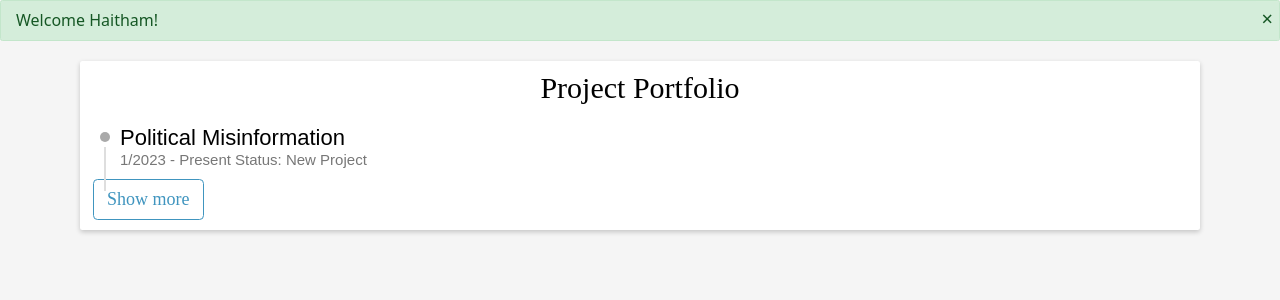
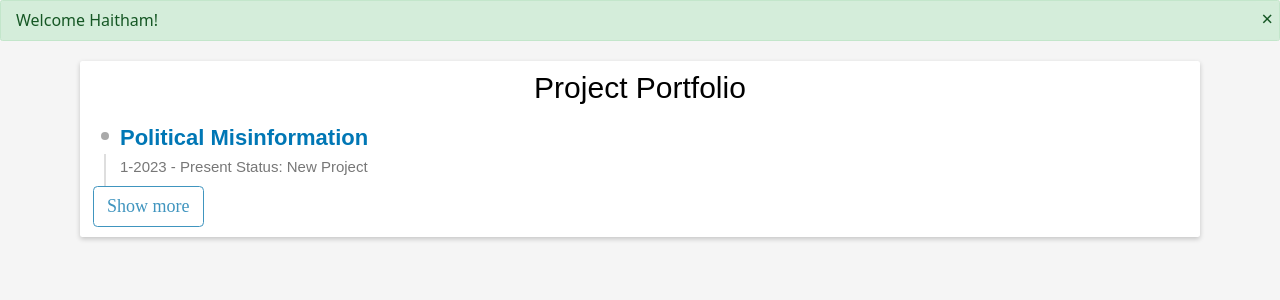
Before and after one commit to Haitham030303/AgileProject, a Flask app: page /profile/dashboard in a window 1280 px wide. Shown: the part 54-354 px from the top of the page. Run offline with Flask 3, Linux system fonts and the light colour scheme; a user stored in the database is signed in; data comes from the database, SQL or seed files in the repository; some libraries are stand-ins or nearby versions.

Commit message:
added a link to project titles

```diff
--- a/website/static/css/main.css
+++ b/website/static/css/main.css
@@ -141,6 +141,7 @@ a {
   font-size: 3rem;
   margin-bottom: 1rem;
   text-align: center;
+  font-family: sans-serif;
 }
 
 .status {
@@ -665,6 +666,7 @@ dashboard */
 
 .full-height {
   height: 100%;
+  margin-bottom: 7px;
 }
 
 .mr1 {
@@ -708,33 +710,66 @@ dashboard */
   font-family: sans-serif;
 }
 
-/* fancy line in dashboard  */
+/* fancy line in dashboard  circle dot*/
 .project-history::before {
   content: "";
   position: absolute;
   top: 7px;
-  left: 10px;
-  width: 10px;
-  height: 10px;
+  left: 10.6px;
+  width: 8px;
+  height: 8px;
   border-radius: 50%;
   background-color: #a9a9a9;
   z-index: 1;
 }
 
-/* fancy line in dashboard  */
+/* fancy line in dashboard  the lines*/
 .project-history::after {
   content: "";
   position: absolute;
-  top: 22px;
+  top: 29px;
   left: 14px;
-  bottom: -22px;
+  bottom: -10px;
   width: 2px;
   background-color: #dedede;
   z-index: 1;
 }
 
+/* ye gurmessa code*/
 .myform .edit {
   position: relative;
   bottom: 4.5rem;
   left: 10rem;
 }
+
+
+/* the fancy link effects */
+.fancy-link {
+    position: relative;
+    display: inline-block;
+    color: #0077B5;
+    text-decoration: none;
+    font-weight: bold;
+    font-size: 1.2rem;
+    transition: all 0.3s ease;
+  }
+
+  .fancy-link::after {
+    content: '';
+    position: absolute;
+    bottom: -1px;
+    left: 50%;
+    transform: translateX(-50%);
+    width: 0;
+    height: 2px;
+    background-color: #0077B5;
+    transition: all 0.3s ease;
+  }
+
+  .fancy-link:hover {
+    color: #0077B5;
+  }
+
+  .fancy-link:hover::after {
+    width: 100%;
+  }
--- a/website/static/js/script.js
+++ b/website/static/js/script.js
@@ -19,6 +19,7 @@ window.onload = () => {
         });
       });
 
+
       //   show more / show less options
       const showMoreBtn = document.querySelector('.show-more-btn');
       const showLessBtn = document.querySelector('.show-less-btn');
@@ -31,20 +32,20 @@ window.onload = () => {
               card.classList.remove('hidden');
           });
           showMoreBtn.style.display = 'none';
-          showLessBtn.style.display = 'block';
+          //showLessBtn.style.display = 'block'; // uncomment to use
       });
 
 
-      // show less
-      showLessBtn.addEventListener('click', () => {
-        projectCards.forEach((card, index) => {
-            if (index > originalNumVisibleCards) {
-                card.classList.add('hidden');
-            }
-        });
-        showMoreBtn.style.display = 'block';
-        showLessBtn.style.display = 'none';
-    });
+      // show less // if needed
+    //   showLessBtn.addEventListener('click', () => {
+    //     projectCards.forEach((card, index) => {
+    //         if (index > originalNumVisibleCards) {
+    //             card.classList.add('hidden');
+    //         }
+    //     });
+    //     showMoreBtn.style.display = 'block';
+    //     showLessBtn.style.display = 'none';
+    // });
 
 
 
@@ -77,5 +78,4 @@ window.onload = () => {
 
 
 
-
   };
--- a/website/templates/dashboard.html
+++ b/website/templates/dashboard.html
@@ -11,10 +11,13 @@
             <div class="justify-space-between project-history">
               <div class="full-width project-card">
                 <div class="full-height">
-                  <span class="title">{{ entry.title }}</span>
+                    <!-- link to details based on project/entry id -->
+                    <a href="{{ url_for('views_bp.details', id=entry.id) }}" class="fancy-link">
+                        <span class="title">{{ entry.title }}</span>
+                    </a>
                 </div>
                 <span class="period">
-                  <span>{{entry.start_date.day}}/{{entry.start_date.year}} - Present</span>
+                  <span>{{entry.start_date.day}}-{{entry.start_date.year}} - Present</span>
                 </span>
                 <span class="period">
                   <span>Status: {{entry.status}}</span>
@@ -28,10 +31,12 @@
             <div class="justify-space-between project-history">
               <div class="full-width project-card">
                 <div class="full-height">
-                  <span class="title">{{ entry.title }}</span>
+                    <a href="{{ url_for('views_bp.details', id=entry.id) }}" class="fancy-link">
+                        <span class="title">{{ entry.title }}</span>
+                    </a>
                 </div>
                 <span class="period">
-                  <span>{{entry.start_date.day}}/{{entry.start_date.year}} - Present</span>
+                  <span>{{entry.start_date.day}}-{{entry.start_date.year}} - Present</span>
                 </span>
                 <span class="period">
                   <span>Status: {{entry.status}}</span>
```
